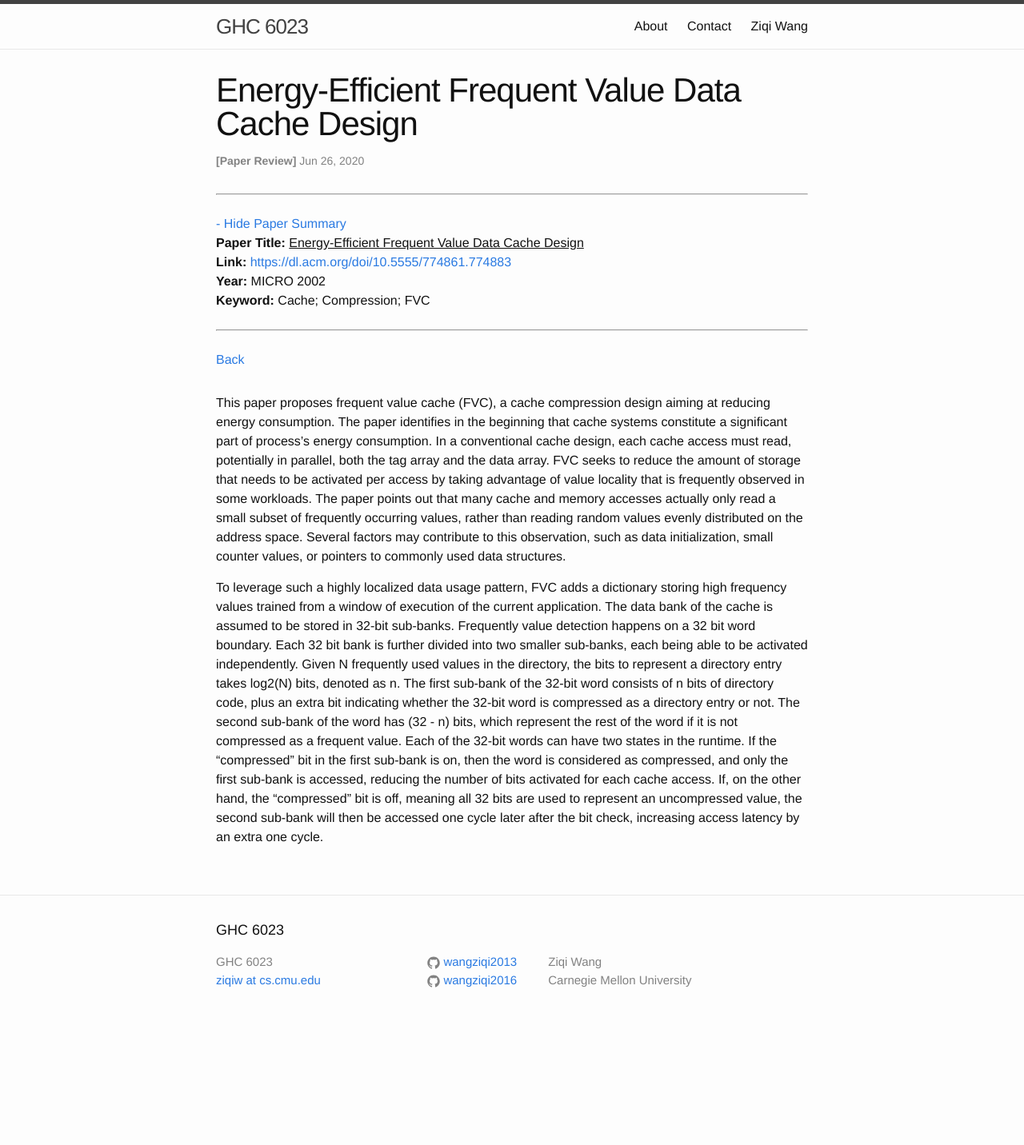
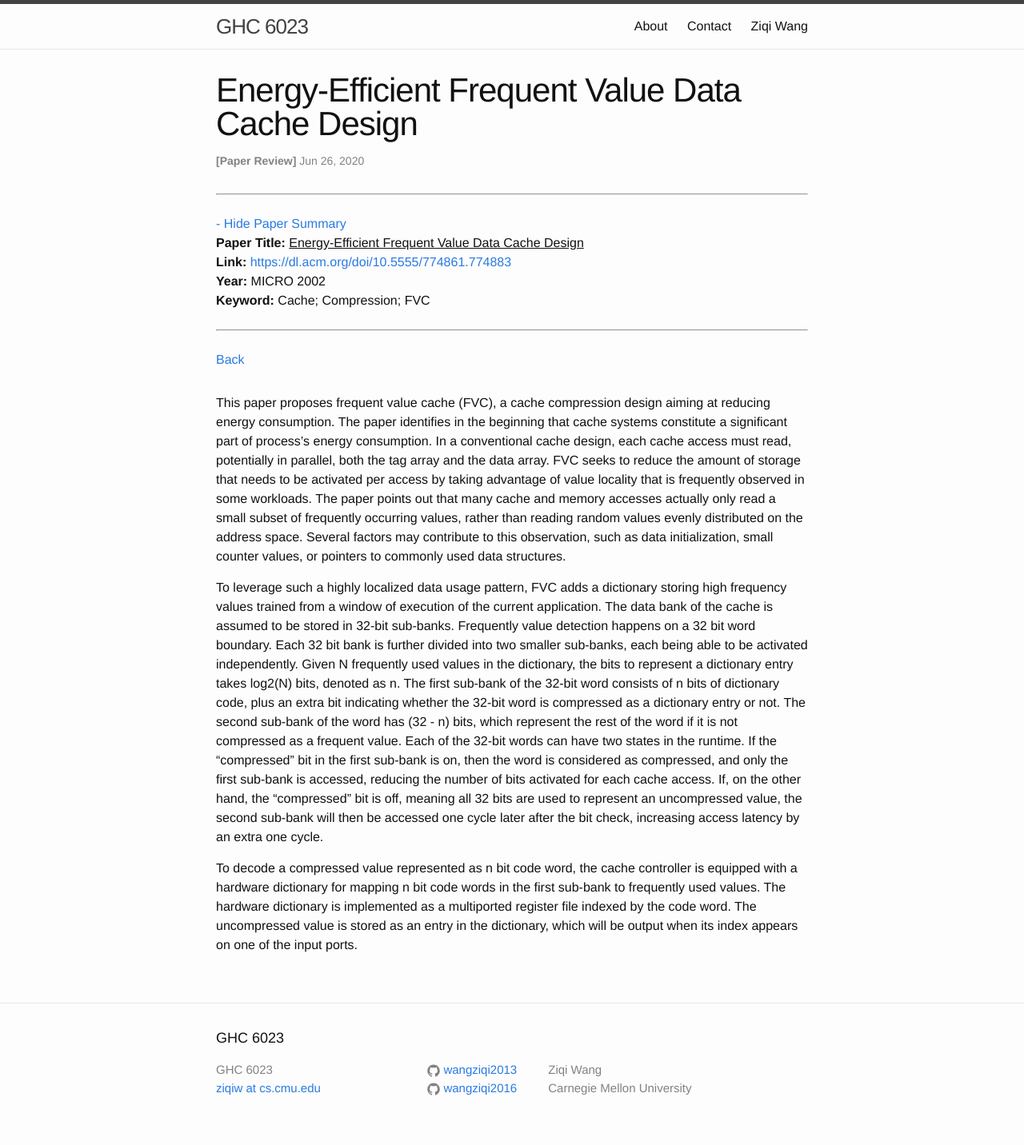
Before and after one commit to wangziqi2013/wangziqi2013.github.io, a Jekyll site: the page built from _posts/2020-06-25-fvc.markdown, in a window 1280 px wide. Shown: the whole page at 80% size. Built offline with Jekyll 4.4.1, drawn with Linux system fonts in a browser that asks for light colours; before the commit the page ends 1297 px from its top, so only the background shows below that.

Commit message:
Adding dict

```diff
--- a/_posts/2020-06-25-fvc.markdown
+++ b/_posts/2020-06-25-fvc.markdown
@@ -25,12 +25,17 @@ commonly used data structures.
 To leverage such a highly localized data usage pattern, FVC adds a dictionary storing high frequency values trained from
 a window of execution of the current application. The data bank of the cache is assumed to be stored in 32-bit sub-banks.
 Frequently value detection happens on a 32 bit word boundary. Each 32 bit bank is further divided into two smaller sub-banks,
-each being able to be activated independently. Given N frequently used values in the directory, the bits to represent a
-directory entry takes log2(N) bits, denoted as n. The first sub-bank of the 32-bit word consists of n bits of directory
-code, plus an extra bit indicating whether the 32-bit word is compressed as a directory entry or not. The second sub-bank
+each being able to be activated independently. Given N frequently used values in the dictionary, the bits to represent a
+dictionary entry takes log2(N) bits, denoted as n. The first sub-bank of the 32-bit word consists of n bits of dictionary
+code, plus an extra bit indicating whether the 32-bit word is compressed as a dictionary entry or not. The second sub-bank
 of the word has (32 - n) bits, which represent the rest of the word if it is not compressed as a frequent value.
 Each of the 32-bit words can have two states in the runtime. If the "compressed" bit in the first sub-bank is on, then
 the word is considered as compressed, and only the first sub-bank is accessed, reducing the number of bits activated
 for each cache access. If, on the other hand, the "compressed" bit is off, meaning all 32 bits are used to represent an
 uncompressed value, the second sub-bank will then be accessed one cycle later after the bit check, increasing access latency
 by an extra one cycle.
+
+To decode a compressed value represented as n bit code word, the cache controller is equipped with a hardware dictionary
+for mapping n bit code words in the first sub-bank to frequently used values. The hardware dictionary is implemented as
+a multiported register file indexed by the code word. The uncompressed value is stored as an entry in the dictionary,
+which will be output when its index appears on one of the input ports.
```
